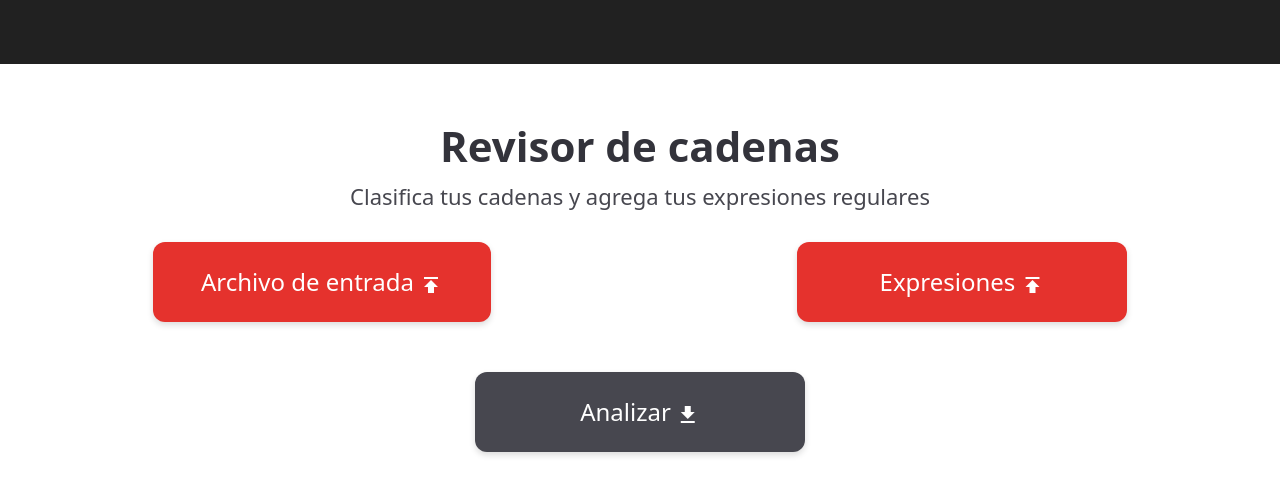
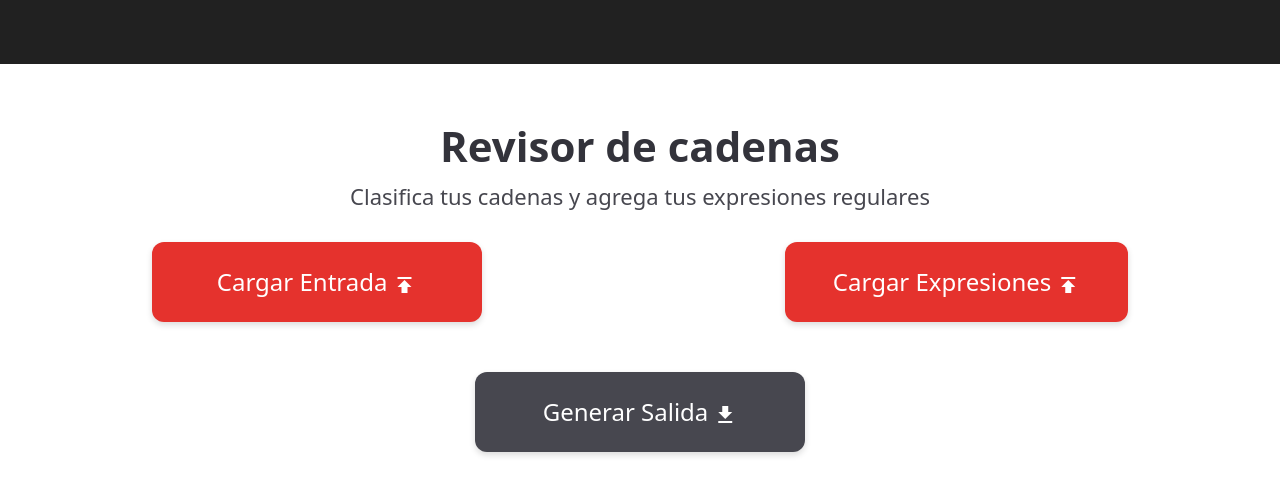
Before and after one commit to B3rert/ng-rexeg, an Angular app: page / in a window 1280 px wide. Shown: the top 494 px of the page. Built offline with nearby package versions, Linux system fonts and the light colour scheme.

Commit message:
"Updated button text in app component HTML"

```diff
--- a/src/app/app.component.html
+++ b/src/app/app.component.html
@@ -22,7 +22,7 @@
         <a class="uploader__btn tooltip--left active" id="pickfiles" href="javascript:;" title="Añadir más archivos"
           style="position: relative; z-index: 1;">
 
-          <span>{{nameFileEntrada ?? "Archivo de entrada"}}</span>
+          <span>{{nameFileEntrada ?? "Cargar Entrada"}}</span>
           <mat-icon class="icon_btn">publish</mat-icon>
 
         </a>
@@ -36,7 +36,7 @@
         <a class="uploader__btn tooltip--left active" id="pickfiles" href="javascript:;" title="Añadir más archivos"
           style="position: relative; z-index: 1;">
 
-          <span>{{nameFileExpresiones ?? "Expresiones"}}</span>
+          <span>{{nameFileExpresiones ?? "Cargar Expresiones"}}</span>
           <mat-icon class="icon_btn">publish</mat-icon>
 
         </a>
@@ -54,7 +54,7 @@
       <a class="uploader__btn tooltip--left active" id="pickfiles" href="javascript:;"
         style="position: relative; z-index: 1;">
 
-        <span>Analizar</span>
+        <span>Generar Salida</span>
         <mat-icon class="icon_btn">download</mat-icon>
 
       </a>
```
